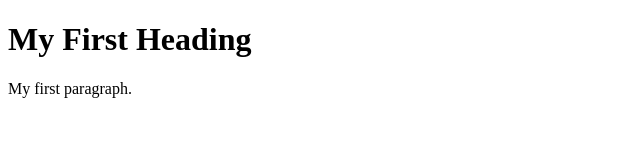
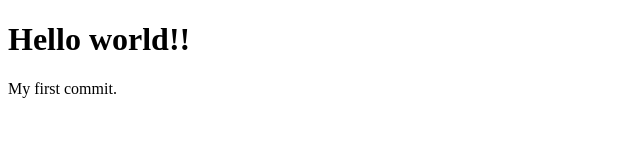
Before and after one commit to satishkollati/tismonew9, a plain HTML site: page index.html in a window 1280 px wide. Shown: the whole page, without its empty margins (0-640 px from the left). Drawn offline with Linux system fonts and the light colour scheme.

Commit message:
changed code in 1st and 2nd line

```diff
--- a/index.html
+++ b/index.html
@@ -2,9 +2,9 @@
 <html>
 <body>
 
-<h1>My First Heading</h1>
+<h1>Hello world!!</h1>
 
-<p>My first paragraph.</p>
+<p>My first commit.</p>
 
 </body>
 </html>
```
